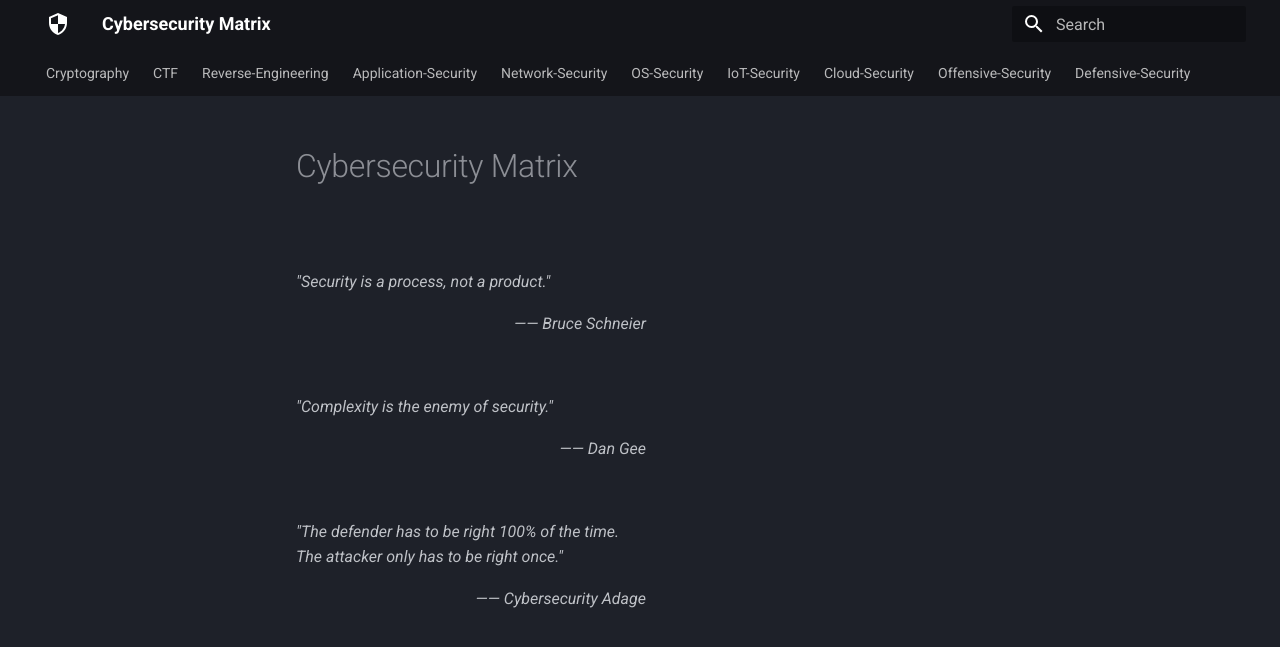
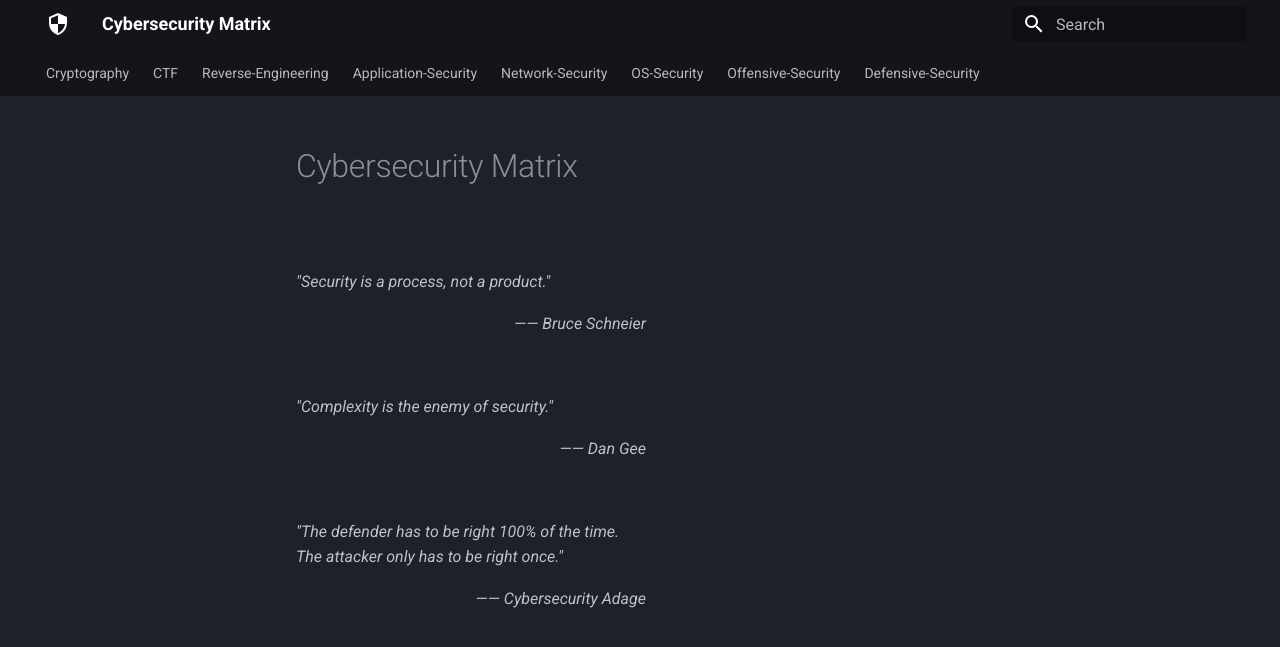
Before and after one commit to AvenMay/cybersecurity-matrix, an MkDocs documentation site: the page built from docs/index.md, in a window 1280 px wide. Shown: the top 647 px of the page. Built offline with MkDocs 1.6.1 and Material for MkDocs 9.7.7, drawn with Linux system fonts in a browser that asks for light colours; some of the changed lines change nothing that is shown.

Commit message:
iot, cloud

```diff
--- a/mkdocs.yml
+++ b/mkdocs.yml
@@ -167,10 +167,10 @@ nav:
   - OS-Security:
     - os-security/index.md
 
-  - IoT-Security:
-    - iot-security/index.md
-  - Cloud-Security:
-    - cloud-security/index.md
+  # - IoT-Security:
+  #   - iot-security/index.md
+  # - Cloud-Security:
+  #   - cloud-security/index.md
 
 
   - Offensive-Security:
```
